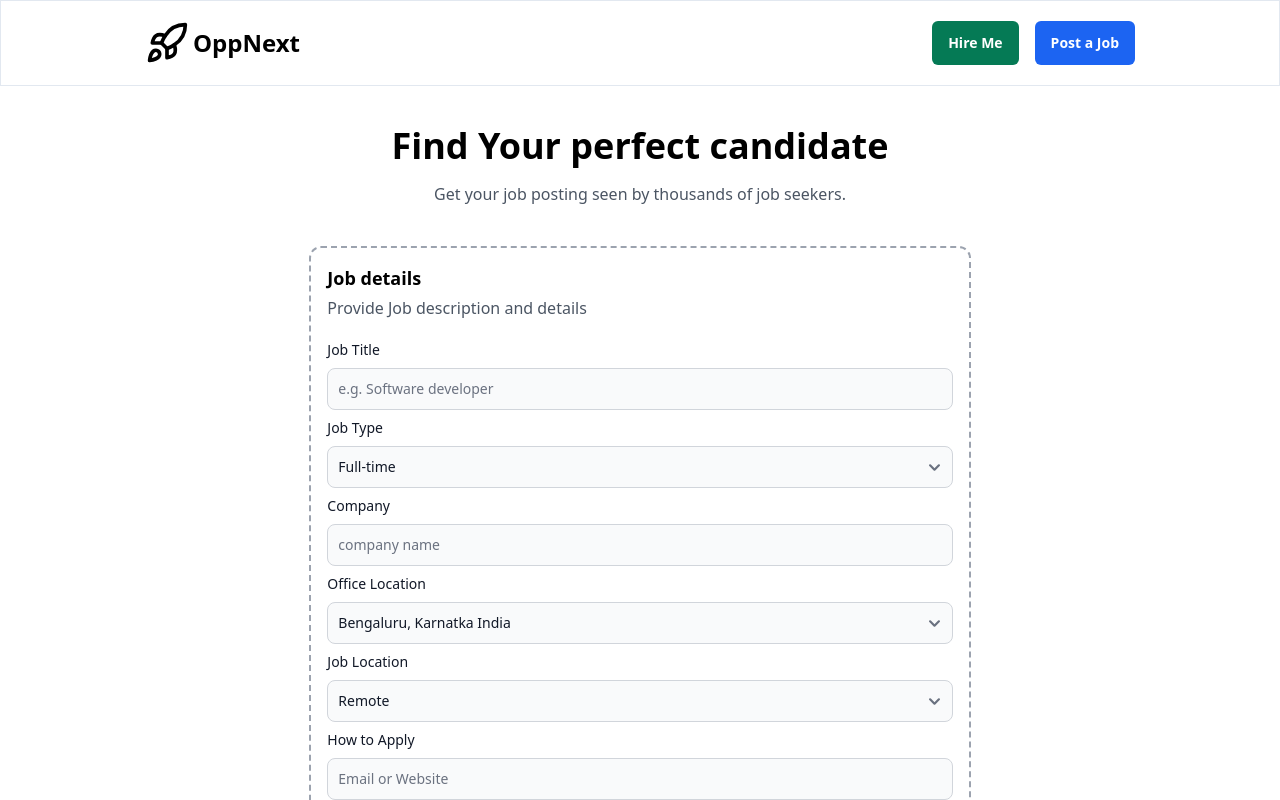
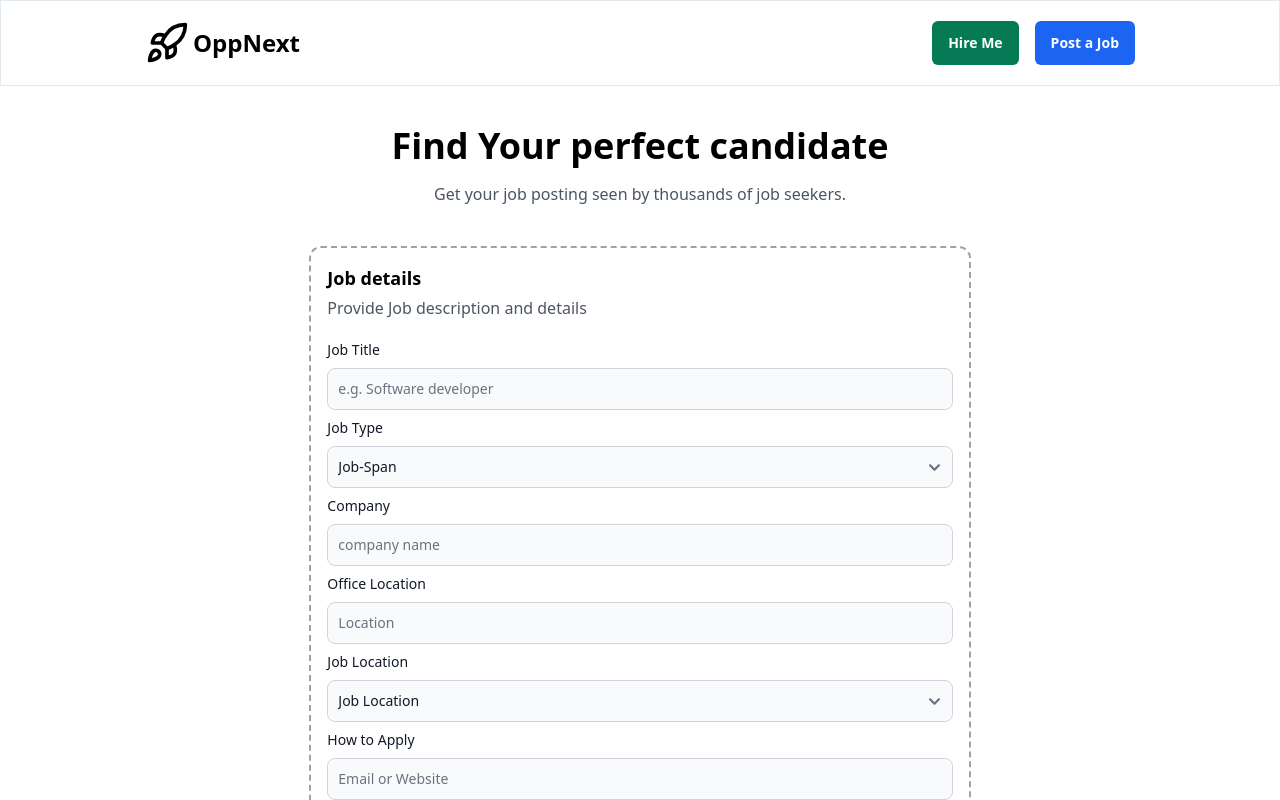
Before and after one commit to abhissh11/OpportuNext, a React (Create React App) app: page /post-Job in a window 1280 px wide. Shown: the top 800 px of the page. Built offline with nearby package versions, Linux system fonts and the light colour scheme.

Commit message:
minor update

```diff
--- a/src/pages/JobPostingPage.js
+++ b/src/pages/JobPostingPage.js
@@ -76,6 +76,7 @@ export default function JobPostingPage() {
                   setFormData({ ...formData, jobType: e.target.value })
                 }
               >
+                <option>Job-Span</option>
                 <option>Full-time</option>
                 <option>Part-time</option>
                 <option>Internship</option>
@@ -99,26 +100,15 @@ export default function JobPostingPage() {
 
             <div className="flex flex-col gap-2">
               <Label htmlFor="office-location" value="Office Location" />
-              <Select
+              <TextInput
+                type="text"
                 id="location"
                 required
+                placeholder="Location"
                 onChange={(e) =>
-                  setFormData({ ...formData, location: e.target.value })
+                  setFormData({ ...formData, company: e.target.value })
                 }
-              >
-                <option>Bengaluru, Karnatka India</option>
-                <option>Hyederabad, Telangna, India</option>
-                <option>Pune, Maharashtra, India</option>
-                <option>Gurugram, Haryana, India</option>
-                <option>Delhi, India</option>
-                <option>Chandigarh, India</option>
-                <option>Noida, UP, India</option>
-                <option>Jaipur, Rajasthan, India</option>
-                <option>Mumbai, Maharashtra, India</option>
-                <option>Ahemdabad, Gujarat, India</option>
-                <option>Chennai, Tamil Nadu, India</option>
-                <option>NYC, USA</option>
-              </Select>
+              />
             </div>
             <div className="flex flex-col gap-2">
               <Label htmlFor="joblocation" value="Job Location" />
@@ -127,6 +117,7 @@ export default function JobPostingPage() {
                   setFormData({ ...formData, jobLocation: e.target.value })
                 }
               >
+                <option>Job Location</option>
                 <option>Remote</option>
                 <option>In-Office</option>
                 <option>Hybrid</option>
```
